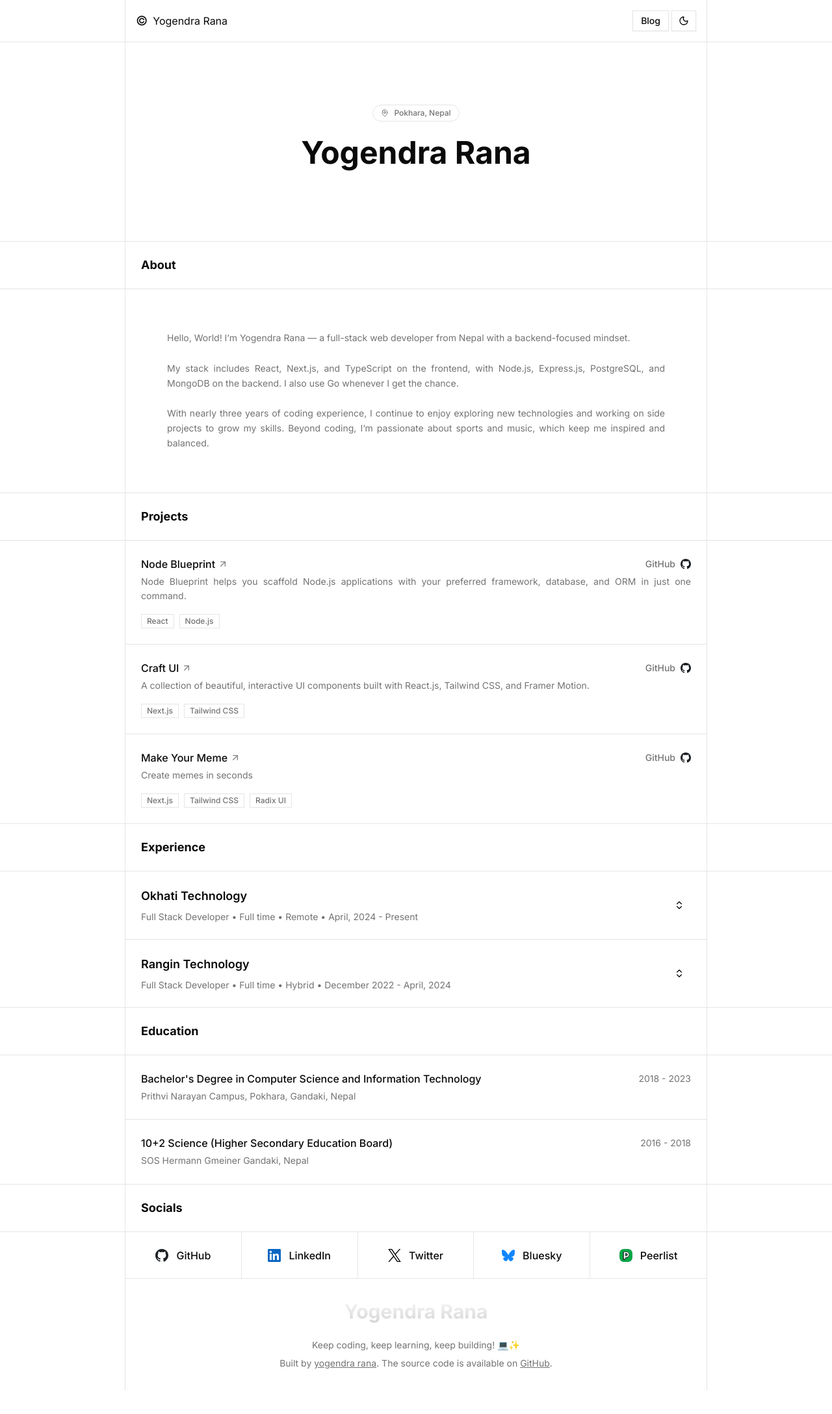
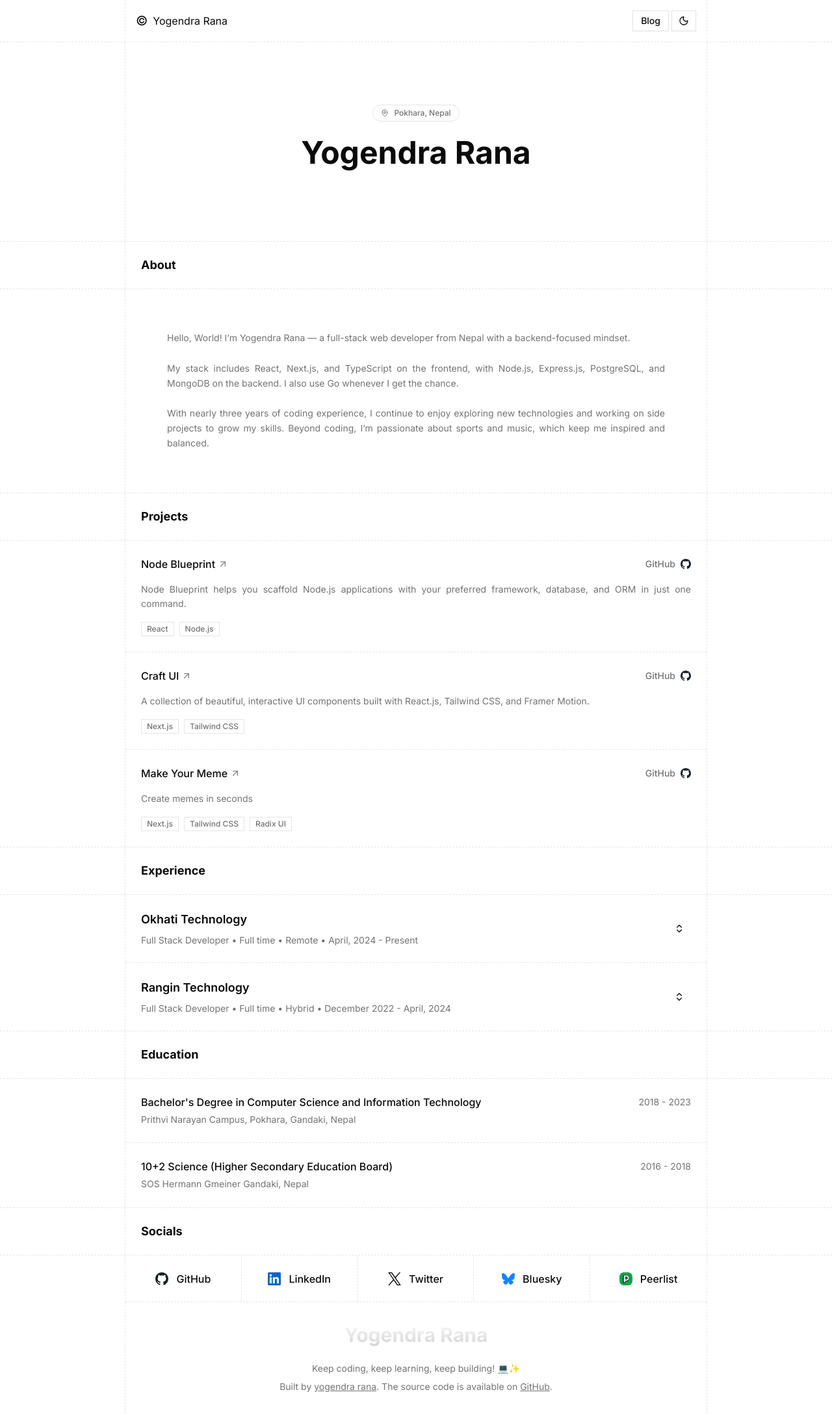
Before and after one commit to yogendrarana/yogendrarana.com.np, a Next.js app: page / in a window 1280 px wide. Shown: the whole page at 65% size. Before the commit the page ends 2140 px from the top, so only its background shows below. Built offline with nearby package versions, Linux system fonts and the light colour scheme.

Commit message:
chore: added dashed border

```diff
--- a/src/components/layout/about.tsx
+++ b/src/components/layout/about.tsx
@@ -3,10 +3,10 @@ import MaxWidthContainer from "@/components/max-width-container";
 
 function About() {
     return (
-        <section id="about" className="border-b">
+        <section id="about" className="border-b border-dashed">
             <SectionHeader title="About" />
 
-            <MaxWidthContainer className="border-l border-r px-0">
+            <MaxWidthContainer className="border-l border-r px-0 border-dashed">
                 {/* Section Content */}
                 <div className="p-6 sm:p-16">
                     <div className="space-y-6 text-sm leading-relaxed text-muted-foreground">
--- a/src/components/layout/education.tsx
+++ b/src/components/layout/education.tsx
@@ -5,10 +5,10 @@ import MaxWidthContainer from "@/components/max-width-container";
 
 function Education() {
     return (
-        <section id="education" className="border-b">
+        <section id="education" className="border-b border-dashed">
             <SectionHeader title="Education" />
-            <MaxWidthContainer className="px-0 border-l border-r">
-                <div className="divide-y divide-border">
+            <MaxWidthContainer className="px-0 border-l border-r border-dashed">
+                <div className="divide-y divide-border divide-dashed">
                     {MY_DATA.education.map((edu, idx) => (
                         <div key={idx} className="px-6 py-6 first:pt-6 last:pb-6">
                             <div className="flex justify-between items-center flex-wrap gap-4">
--- a/src/components/layout/experience.tsx
+++ b/src/components/layout/experience.tsx
@@ -14,13 +14,13 @@ function Experience() {
     const [expandedExperience, setExpandedExperience] = React.useState<number | null>(null);
 
     return (
-        <section id="experience" className="border-b border-border">
+        <section id="experience" className="border-b border-border border-dashed">
             <SectionHeader title="Experience" />
 
-            <MaxWidthContainer className="px-0 border-l border-r border-border">
-                <div>
+            <MaxWidthContainer className="px-0 border-l border-r border-border border-dashed">
+                <div className="divide-y divide-border divide-dashed">
                     {MY_DATA.experience.map((experience, index) => (
-                        <div key={index} className="border-b border-border last:border-b-0">
+                        <div key={index}>
                             <div
                                 className="px-6 py-6 cursor-pointer hover:bg-accent/50 transition-colors"
                                 onClick={() =>
@@ -63,7 +63,7 @@ function Experience() {
                                         transition={{ duration: 0.3, ease: "easeInOut" }}
                                         className="overflow-hidden"
                                     >
-                                        <div className="px-6 pb-6 border-t border-border">
+                                        <div className="px-6 pb-6 border-t border-border border-dashed">
                                             <ul className="space-y-2 mb-4 mt-4">
                                                 {experience.highlights.map(
                                                     (detail, detailIndex) => (
--- a/src/components/layout/footer.tsx
+++ b/src/components/layout/footer.tsx
@@ -8,7 +8,7 @@ import MaxWidthContainer from "@/components/max-width-container";
 export default function Footer() {
     return (
         <footer>
-            <MaxWidthContainer className="border-l border-r">
+            <MaxWidthContainer className="border-l border-r border-dashed">
                 <div className={cn("py-8 flex flex-col gap-2 justify-center items-center")}>
                     <div className="">
                         <p
--- a/src/components/layout/header.tsx
+++ b/src/components/layout/header.tsx
@@ -9,8 +9,8 @@ import MaxWidthContainer from "@/components/max-width-container";
 
 export default function Header() {
     return (
-        <header className="bg-background sticky top-0 z-50 border-b">
-            <MaxWidthContainer className="sm:border-l sm:border-r">
+        <header className="bg-background sticky top-0 z-50 border-b border-dashed">
+            <MaxWidthContainer className="sm:border-l sm:border-r border-dashed">
                 <div className="py-4">
                     <div className="flex items-center justify-between">
                         <div className="flex items-center">
--- a/src/components/layout/hero.tsx
+++ b/src/components/layout/hero.tsx
@@ -7,8 +7,8 @@ import MaxWidthContainer from "@/components/max-width-container";
 
 function Hero() {
     return (
-        <section id="home" className="border-b">
-            <MaxWidthContainer className="sm:border-l sm:border-r">
+        <section id="home" className="border-b border-dashed">
+            <MaxWidthContainer className="sm:border-l sm:border-r border-dashed">
                 <div className="py-24">
                     <div className="text-center">
                         <Badge
--- a/src/components/layout/projects.tsx
+++ b/src/components/layout/projects.tsx
@@ -11,12 +11,12 @@ import MaxWidthContainer from "@/components/max-width-container";
 
 function Projects() {
     return (
-        <section id="projects" className="border-b">
+        <section id="projects" className="border-b border-dashed">
             <SectionHeader title="Projects" />
-            <MaxWidthContainer className="px-0 border-l border-r">
-                <div className="divide-y divide-border">
+            <MaxWidthContainer className="px-0 border-l border-r border-dashed">
+                <div className="divide-y divide-border divide-dashed">
                     {MY_DATA.projects.map((project, idx) => (
-                        <div key={idx} className="px-6 py-6 first:pt-6 last:pb-6">
+                        <div key={idx} className="p-6 space-y-4">
                             <div className="flex justify-between items-center flex-wrap gap-4">
                                 <Link
                                     href={project.liveLink}
@@ -48,10 +48,12 @@ function Projects() {
                                     )}
                                 </div>
                             </div>
-                            <p className="text-muted-foreground mt-1 text-sm leading-relaxed text-justify">
+
+                            <p className="text-muted-foreground text-sm leading-relaxed text-justify">
                                 {project.description}
                             </p>
-                            <div className="flex flex-wrap gap-2 mt-4">
+
+                            <div className="flex flex-wrap gap-2">
                                 {project.techStack.map((tech, techIdx) => (
                                     <Badge
                                         key={techIdx}
--- a/src/components/layout/section-header.tsx
+++ b/src/components/layout/section-header.tsx
@@ -3,8 +3,8 @@ import MaxWidthContainer from "../max-width-container";
 
 export default function SectionHeader({ title }: { title: string }) {
     return (
-        <div className="border-b">
-            <MaxWidthContainer className="px-0 border-l border-r">
+        <div className="border-b border-dashed">
+            <MaxWidthContainer className="px-0 border-l border-r border-dashed">
                 <div
                     className="h-18 px-6 flex items-center"
                     style={{
--- a/src/components/layout/socials.tsx
+++ b/src/components/layout/socials.tsx
@@ -11,8 +11,8 @@ function Socials() {
     return (
         <section>
             <SectionHeader title="Socials" />
-            <MaxWidthContainer className="border-l border-r px-0">
-                <div className="h-36 sm:h-18 grid grid-cols-2 md:grid-cols-5 border-b">
+            <MaxWidthContainer className="border-l border-r px-0 border-dashed">
+                <div className="h-36 sm:h-18 grid grid-cols-2 md:grid-cols-5 border-b border-dashed">
                     {socialArray.map((social, idx) => {
                         const Icon = social.component;
                         const isLast = idx === socialArray.length - 1;
@@ -23,7 +23,7 @@ function Socials() {
                                 href={social.link}
                                 target="_blank"
                                 className={`${
-                                    !isLast ? "border-b sm:border-b-0 border-r" : ""
+                                    !isLast ? "border-b sm:border-b-0 border-r border-dashed" : ""
                                 } hover:bg-muted transition-colors flex items-center justify-center gap-3`}
                             >
                                 <Icon className="h-5 w-5 text-muted-foreground" />
--- a/src/components/layout/stack.tsx
+++ b/src/components/layout/stack.tsx
@@ -4,10 +4,10 @@ import SectionHeader from "./section-header";
 
 function Stack() {
     return (
-        <section className="border-b">
+        <section className="border-b border-dashed">
             <SectionHeader title="About" />
 
-            <MaxWidthContainer className="border-l border-r px-0">
+            <MaxWidthContainer className="border-l border-r px-0 border-dashed">
                 {/* Grid */}
                 <div className="grid grid-cols-3 md:grid-cols-5">
                     {MY_DATA.skills.map((tech, index) => (
```
